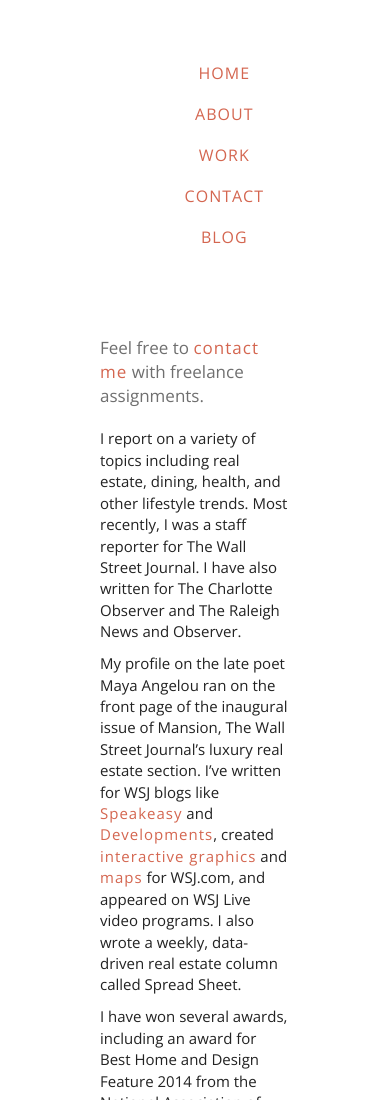
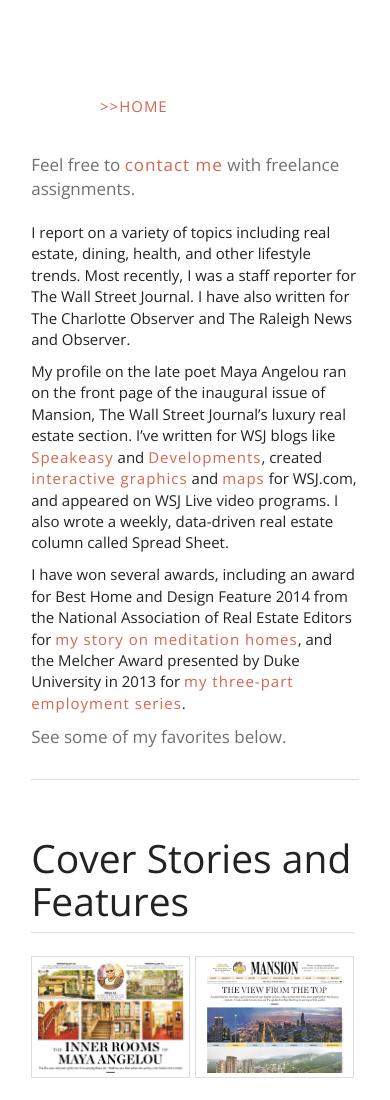
Before and after one commit to ssktanaka/ssktanaka.github.io, a plain HTML site: page work.html in a window 390 px wide. Shown: the top 1100 px of the page. Drawn offline with nearby package versions, Linux system fonts and the light colour scheme.

Commit message:
Responsive changes

```diff
--- a/additional.css
+++ b/additional.css
@@ -40,10 +40,12 @@ body {
 	width: 100%;
 	display: block;
 	margin-left: 0;
+	padding: 0% 8% 0% 8%;
+
 
 }
 .submain-large {
-	padding: 0px 100px 0px 100px;
+	padding: 0% 8% 0% 8%;
 }
 
 
@@ -137,6 +139,7 @@ text-decoration: none;
   line-height: 1;
   text-align: right;
   padding-bottom: 15px;
+  padding-right: 15px;
   font-family: "Open Sans", "Helvetica Neue", Helvetica, Arial, sans-serif;
 }
 .jumbotron h2 {
@@ -145,6 +148,7 @@ text-decoration: none;
   line-height: 1;
   text-align: right;
   padding-bottom: 15px;
+   padding-right: 15px;
   font-family: "Open Sans", "Helvetica Neue", Helvetica, Arial, sans-serif;
 }
 .jumbotron .lead {
--- a/work.html
+++ b/work.html
@@ -26,20 +26,6 @@
   <body>
     <section class="sub_submain">
       <div class="navbar alt" data-offset-top="1000">
-
-   <div class="navbar-header">
-      <button type="button" class="navbar-toggle collapsed" data-toggle="collapse">
-          <ul class="nav navbar-nav navbar-right">
-            <li class="active"><a href="./">HOME</a></li>
-              <li><a href="#about" class="scroll-link" data-id="about">ABOUT</a></li>
-              <li><a href="work.html">WORK</a></li>
-              <li><a href="mailto:sanette.tanaka@gmail.com?subject=Hello">CONTACT</a></li>
-              <li><a href="blog.html">BLOG</a></li>
-          </ul>
-      </button>
-
-    </div>
-
           <div class="navbar-collapse collapse hidden-xs" id="navbar">
 
             <ul class="nav navbar-nav navbar-right navbar-rest">
@@ -51,9 +37,7 @@
             </ul>
           </div>
       </div> <!--navbar-->
-
-
-
+  <a class="hidden-md hidden-lg hidden-sm" href="index.html">&#62&#62HOME</a>
   </section>
 
 <section class="submain submain-large">
```
